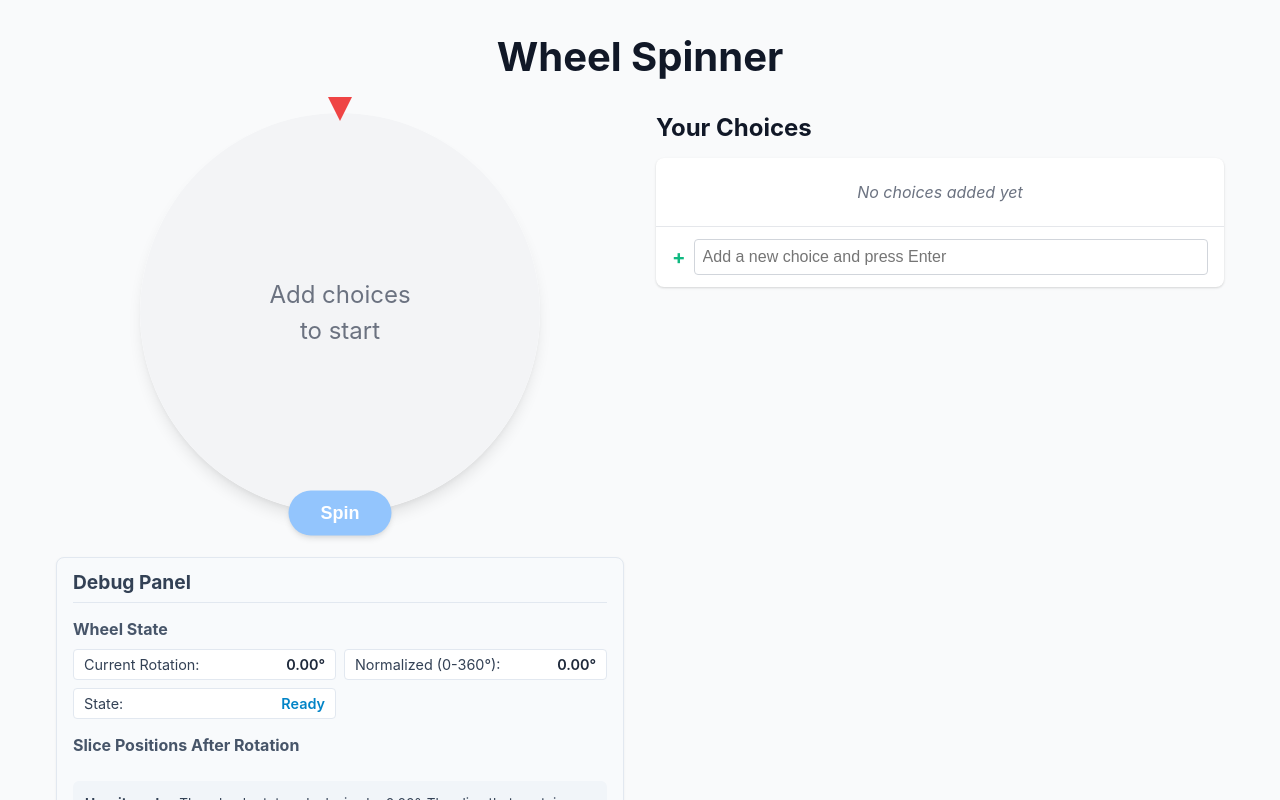
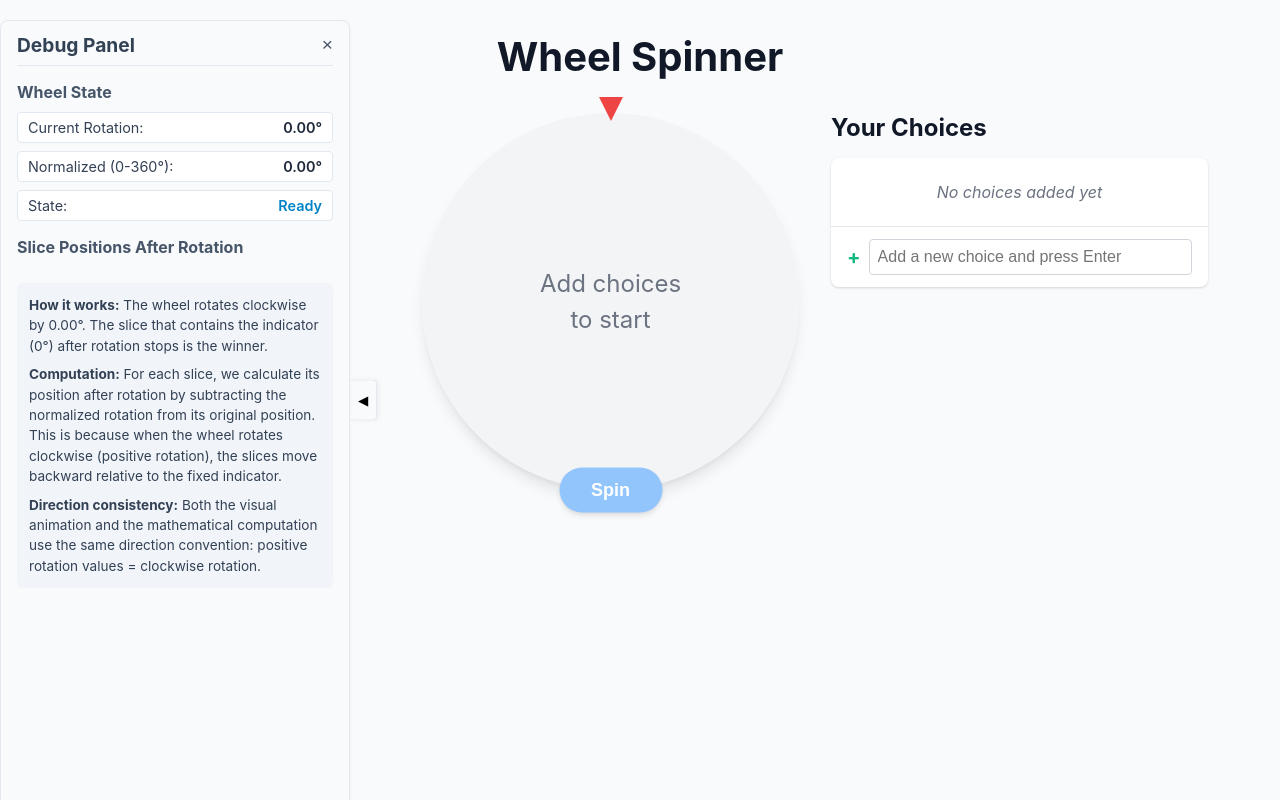
Before and after one commit to gpetiot/wheel-js, a React (Create React App) app: page / in a window 1280 px wide. Shown: the top 800 px of the page. Built offline with nearby package versions, Linux system fonts and the light colour scheme; the HTML template or start-up script is replaced by a standard one.

Commit message:
Refactor(DebugPanel): convert to side panel with toggle

```diff
--- a/src/components/DebugPanel.css
+++ b/src/components/DebugPanel.css
@@ -1,13 +1,23 @@
 /* Debug Panel Styling */
 .debug-panel {
   background: #f8fafc;
-  border: 1px solid #e2e8f0;
-  border-radius: 8px;
+  border-right: 1px solid #e2e8f0;
   padding: 16px;
-  margin-top: 20px;
-  box-shadow: 0 1px 3px rgba(0, 0, 0, 0.05);
+  box-shadow: 2px 0 5px rgba(0, 0, 0, 0.05);
   font-size: 0.9rem;
   color: #334155;
+  position: fixed;
+  top: 0;
+  left: 0;
+  height: 100vh;
+  width: 350px;
+  overflow-y: auto;
+  z-index: 1000;
+  transition: transform 0.3s ease;
+}
+
+.debug-panel.hidden {
+  transform: translateX(-100%);
 }
 
 .debug-panel h3 {
@@ -17,6 +27,9 @@
   font-size: 1.2rem;
   border-bottom: 1px solid #e2e8f0;
   padding-bottom: 8px;
+  display: flex;
+  justify-content: space-between;
+  align-items: center;
 }
 
 .debug-section {
@@ -32,7 +45,7 @@
 
 .debug-grid {
   display: grid;
-  grid-template-columns: repeat(auto-fill, minmax(200px, 1fr));
+  grid-template-columns: 1fr;
   gap: 8px;
 }
 
@@ -57,7 +70,7 @@
 
 .slice-debug-container {
   display: grid;
-  grid-template-columns: repeat(auto-fill, minmax(240px, 1fr));
+  grid-template-columns: 1fr;
   gap: 12px;
   max-height: 300px;
   overflow-y: auto;
@@ -132,18 +145,42 @@
 }
 
 .debug-hide-button {
-  background: #e2e8f0;
+  background: none;
   border: none;
-  border-radius: 4px;
-  padding: 6px 12px;
-  font-size: 0.8rem;
+  padding: 0;
+  font-size: 1.2rem;
   color: #475569;
   cursor: pointer;
   transition: all 0.2s;
 }
 
 .debug-hide-button:hover {
-  background: #cbd5e1;
+  color: #0f172a;
+}
+
+/* Toggle button for showing the debug panel */
+.debug-toggle-button {
+  position: fixed;
+  left: 0;
+  top: 50%;
+  transform: translateY(-50%);
+  background: #f8fafc;
+  border: 1px solid #e2e8f0;
+  border-left: none;
+  border-radius: 0 4px 4px 0;
+  padding: 12px 8px;
+  box-shadow: 2px 0 5px rgba(0, 0, 0, 0.05);
+  cursor: pointer;
+  z-index: 999;
+  transition: left 0.3s ease;
+}
+
+.debug-toggle-button.panel-visible {
+  left: 350px;
+}
+
+.debug-toggle-button:hover {
+  background: #e2e8f0;
 }
 
 /* Computation Steps Visualization */
@@ -207,3 +244,14 @@
   color: #64748b;
   font-style: italic;
 }
+
+/* Add margin to the main content when debug panel is visible */
+.content-with-debug-panel {
+  margin-left: 350px;
+  transition: margin-left 0.3s ease;
+}
+
+.content-without-debug-panel {
+  margin-left: 0;
+  transition: margin-left 0.3s ease;
+}
--- a/src/components/DebugPanel.js
+++ b/src/components/DebugPanel.js
@@ -13,7 +13,8 @@ const DebugPanel = ({
   resultIndex,
   resultText,
   getRotatedSlicePositions,
-  onHideDebug
+  onHideDebug,
+  isVisible
 }) => {
   // Normalize the rotation to be between 0 and 360 degrees
   const normalizedRotation = ((rotation % 360) + 360) % 360;
@@ -54,8 +55,18 @@ const DebugPanel = ({
   ] : [];
 
   return (
-    <div className="debug-panel">
-      <h3>Debug Panel</h3>
+    <>
+      <div className={`debug-panel ${!isVisible ? 'hidden' : ''}`}>
+        <h3>
+          Debug Panel
+          <button
+            className="debug-hide-button"
+            onClick={onHideDebug}
+            aria-label="Hide debug panel"
+          >
+            ×
+          </button>
+        </h3>
 
         {/* Wheel State */}
         <div className="debug-section">
@@ -157,14 +168,17 @@ const DebugPanel = ({
             use the same direction convention: positive rotation values = clockwise rotation.
           </p>
         </div>
+      </div>
 
+      {/* Toggle button for showing the debug panel */}
       <button
-        className="debug-hide-button"
-        onClick={onHideDebug}
+        className={`debug-toggle-button ${isVisible ? 'panel-visible' : ''}`}
+        onClick={() => onHideDebug()}
+        aria-label={isVisible ? "Hide debug panel" : "Show debug panel"}
       >
-        Hide Debug Panel
+        {isVisible ? '◀' : '▶'}
       </button>
-    </div>
+    </>
   );
 };
 
--- a/src/components/WheelSpinner.css
+++ b/src/components/WheelSpinner.css
@@ -2,6 +2,7 @@
   display: flex;
   flex-direction: column;
   gap: 2rem;
+  transition: margin-left 0.3s ease;
 }
 
 @media (min-width: 768px) {
@@ -16,6 +17,13 @@
   .table-section {
     flex: 1;
   }
+}
+
+.container {
+  padding: 2rem;
+  max-width: 1200px;
+  margin: 0 auto;
+  transition: margin-left 0.3s ease;
 }
 
 /* Wheel Section */
@@ -139,19 +147,7 @@
 }
 
 .show-debug-button {
-  margin-top: 16px;
-  padding: 8px 16px;
-  background-color: #f1f5f9;
-  border: 1px solid #cbd5e1;
-  border-radius: 6px;
-  color: #475569;
-  font-size: 0.9rem;
-  cursor: pointer;
-  transition: all 0.2s;
-}
-
-.show-debug-button:hover {
-  background-color: #e2e8f0;
+  display: none;
 }
 
 @keyframes fadeIn {
--- a/src/components/WheelSpinner.js
+++ b/src/components/WheelSpinner.js
@@ -327,7 +327,7 @@ const WheelSpinner = () => {
     <div className="container">
       <h1>Wheel Spinner</h1>
 
-      <div className="app-layout">
+      <div className={`app-layout ${showDebug ? 'content-with-debug-panel' : 'content-without-debug-panel'}`}>
         {/* Wheel Section */}
         <div className="wheel-section">
           <div className="wheel-container">
@@ -358,27 +358,6 @@ const WheelSpinner = () => {
               <strong>{result}</strong>
             </div>
           )}
-
-          {/* Debug Panel */}
-          {showDebug ? (
-            <DebugPanel
-              rotation={rotation}
-              wheelSlices={wheelSlices}
-              isSpinning={isSpinning}
-              showResult={showResult}
-              resultIndex={resultIndex}
-              resultText={result}
-              getRotatedSlicePositions={getRotatedSlicePositions}
-              onHideDebug={() => setShowDebug(false)}
-            />
-          ) : (
-            <button
-              className="show-debug-button"
-              onClick={() => setShowDebug(true)}
-            >
-              Show Debug Panel
-            </button>
-          )}
         </div>
 
         {/* Choices List */}
@@ -390,6 +369,19 @@ const WheelSpinner = () => {
           onChoiceAdd={handleChoiceAdd}
         />
       </div>
+
+      {/* Debug Panel - now rendered outside the main layout */}
+      <DebugPanel
+        rotation={rotation}
+        wheelSlices={wheelSlices}
+        isSpinning={isSpinning}
+        showResult={showResult}
+        resultIndex={resultIndex}
+        resultText={result}
+        getRotatedSlicePositions={getRotatedSlicePositions}
+        onHideDebug={() => setShowDebug(!showDebug)}
+        isVisible={showDebug}
+      />
     </div>
   );
 };
```
Lines whose indentation alone changed are shown as unchanged.
